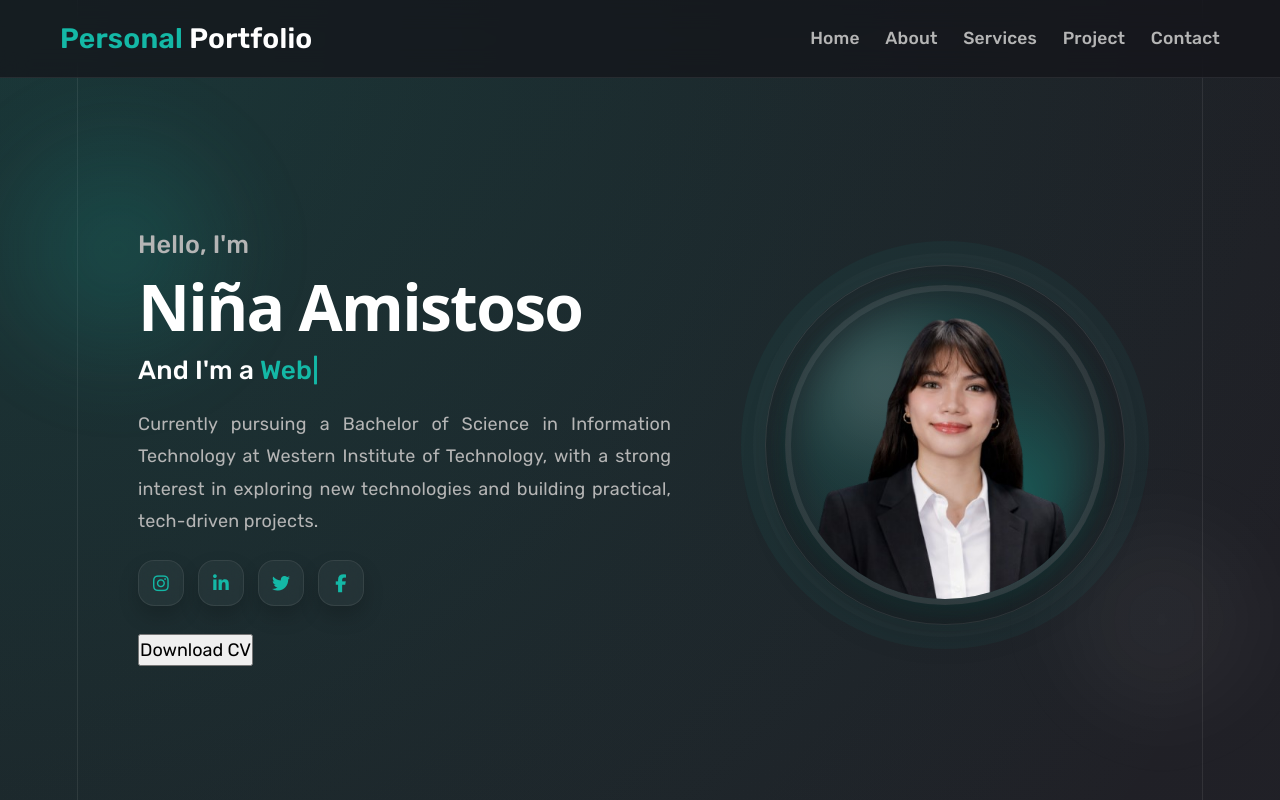
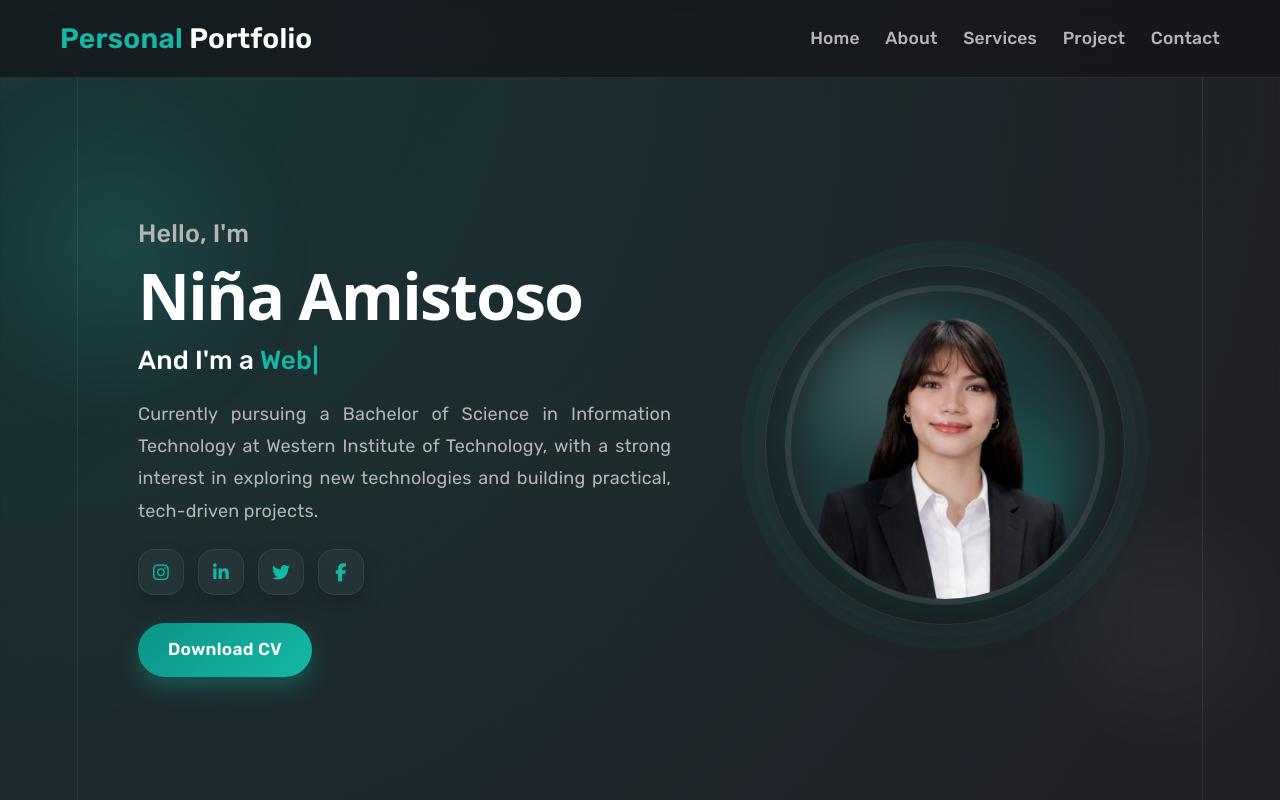
Before and after one commit to Cittali2/Portfolio_Amistoso, a React (Vite) app: page / in a window 1280 px wide. Shown: the top 800 px of the page. Built offline with nearby package versions, Linux system fonts and the light colour scheme.

Commit message:
cv update

```diff
--- a/src/App.css
+++ b/src/App.css
@@ -413,56 +413,51 @@ nav {
   gap: 12px;
 }
 
-.btn button {
+
+.btn,
+.contact button {
   position: relative;
-  min-width: 125px;
-  padding: 10px 22px;
-  border: 1px solid rgba(255, 255, 255, 0.12);
-  border-radius: 10px;
-  background: linear-gradient( 135deg, var(--primary), var(--primary-dark)
-  );
+  display: inline-flex;
+  align-items: center;
+  justify-content: center;
+  padding: 13px 30px;
+  border: none;
+  border-radius: 999px;
+  background: linear-gradient(135deg, var(--primary-dark), var(--primary));
   color: #fff;
-  font-size: 13px;
-  font-weight: 500;
+  font-size: 0.96rem;
+  font-weight: 600;
   letter-spacing: 0.3px;
   cursor: pointer;
   overflow: hidden;
-  box-shadow: 0 6px 16px rgba(20, 184, 166, 0.22), inset 0 1px 0 rgba(255, 255, 255, 0.18);
-  transition: transform 0.3s ease, box-shadow 0.3s ease, background 0.3s ease;
-}
-
-.btn button::before {
+  transition: transform 0.3s ease, box-shadow 0.3s ease;
+  box-shadow: 0 10px 22px rgba(20, 184, 166, 0.3);
+}
+
+.btn::before,
+.contact button::before {
   content: "";
   position: absolute;
-  top: 0;
-  left: -100%;
-  width: 70%;
-  height: 100%;
-  background: linear-gradient( 110deg, transparent, rgba(255, 255, 255, 0.22), transparent );
-  transform: skewX(-20deg);
-  transition: left 0.5s ease;
-  pointer-events: none;
-}
-
-.btn button:hover {
-  transform: translateY(-3px);
-  background: linear-gradient(
-    135deg,
-    var(--primary-dark),
-    var(--primary) );
-  box-shadow:
-  0 10px 22px rgba(20, 184, 166, 0.3),
-  0 0 16px rgba(20, 184, 166, 0.15);
-}
-
-.btn button:hover::before {
-  left: 130%;
-}
-
-.btn button:active {
-  transform: translateY(-1px);
-  box-shadow:
-  0 5px 12px rgba(20, 184, 166, 0.2);
+  inset: 0;
+  background: linear-gradient(120deg, transparent 20%, rgba(255, 255, 255, 0.28) 50%, transparent 80%);
+  transform: translateX(-120%);
+  transition: transform 0.6s ease;
+}
+
+.btn:hover,
+.contact button:hover {
+  transform: translateY(-4px);
+  box-shadow: 0 16px 28px rgba(20, 184, 166, 0.35), 0 0 24px rgba(20, 184, 166, 0.18);
+}
+
+.btn:hover::before,
+.contact button:hover::before {
+  transform: translateX(120%);
+}
+
+.btn:active,
+.contact button:active {
+  transform: translateY(0);
 }
 
 .right {
```
